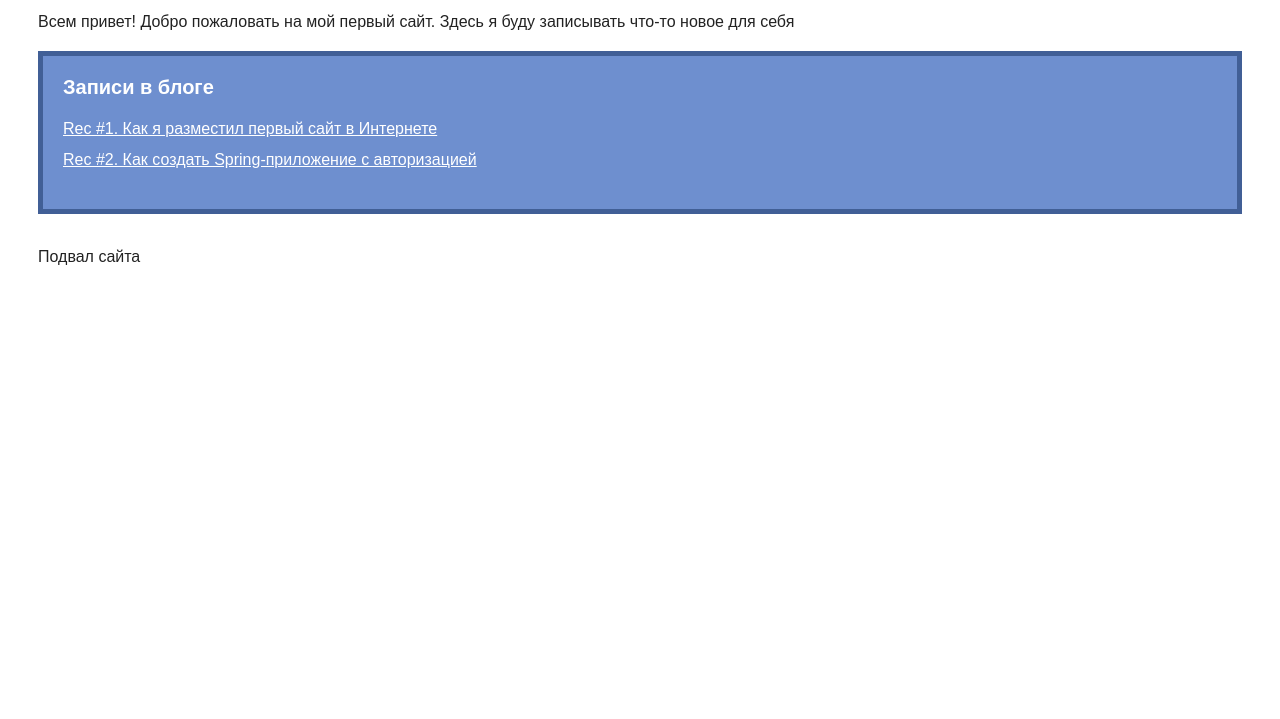
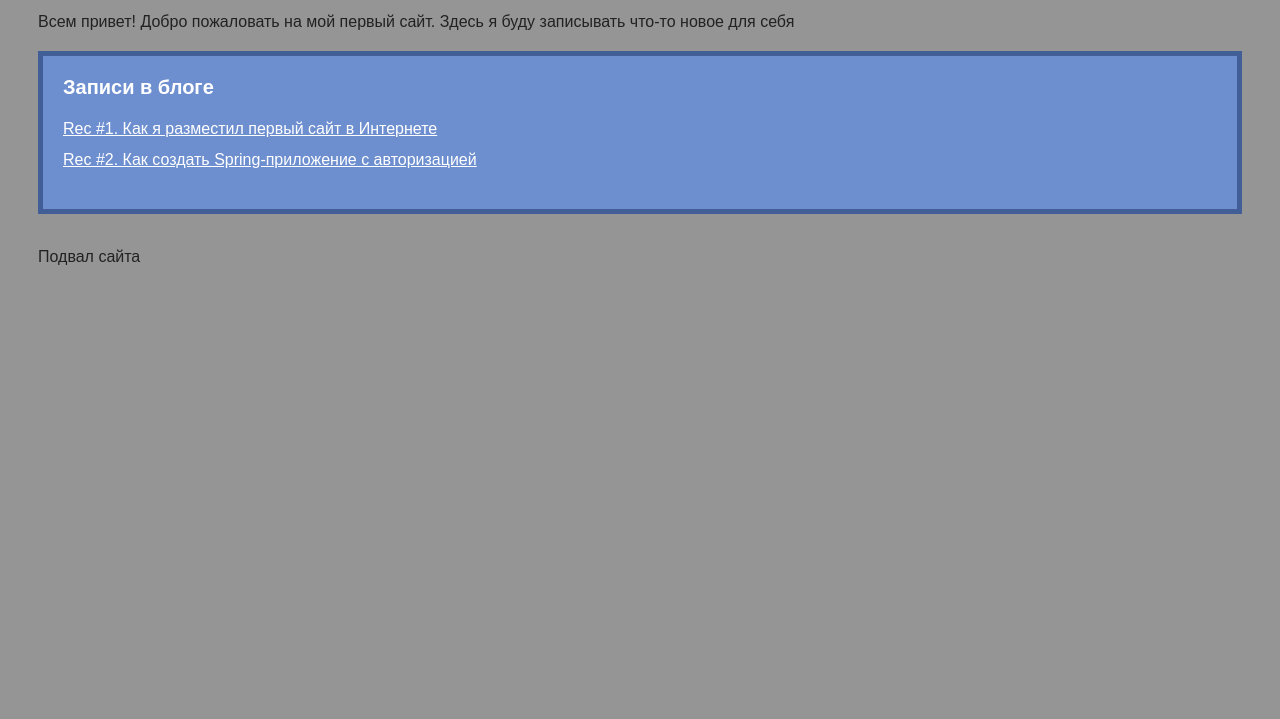
Before and after one commit to WRGr00t/myBlogForNote, a plain HTML site: page index.html in a window 1280 px wide. Shown: the part 81-800 px from the top of the page. Drawn offline with Linux system fonts and the light colour scheme.

Commit message:
git from ide

```diff
--- a/style.css
+++ b/style.css
@@ -4,7 +4,7 @@ body {
   line-height: 26px;
   font-family: "Arial", sans-serif;
   color: #222222;
-  //background: #ffffff url("img/bg-page.png") no-repeat top center;
+  background: #959595;
 }
 
 h1 {
```
